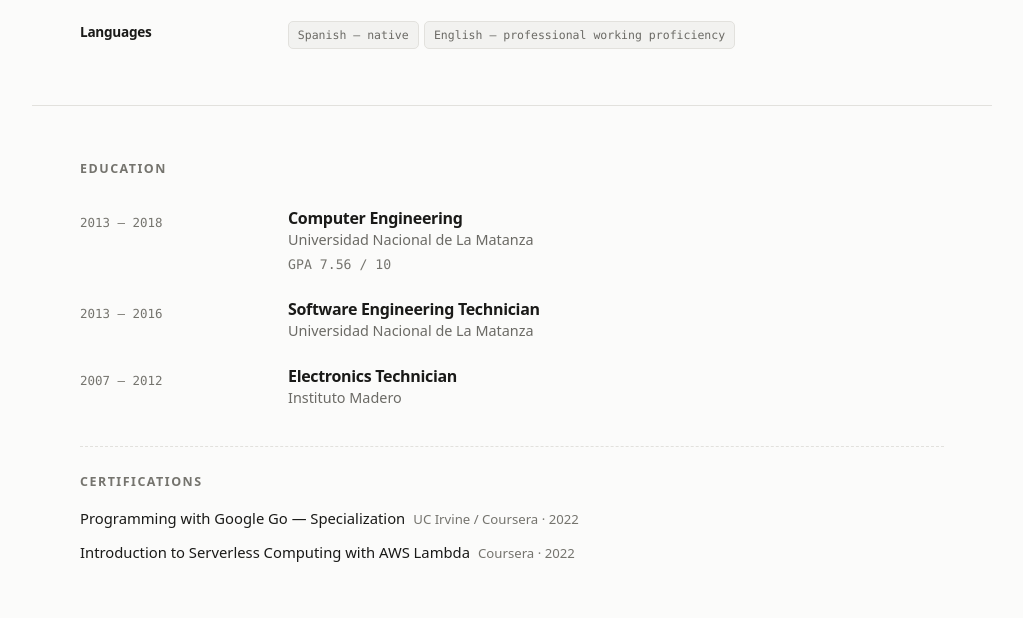
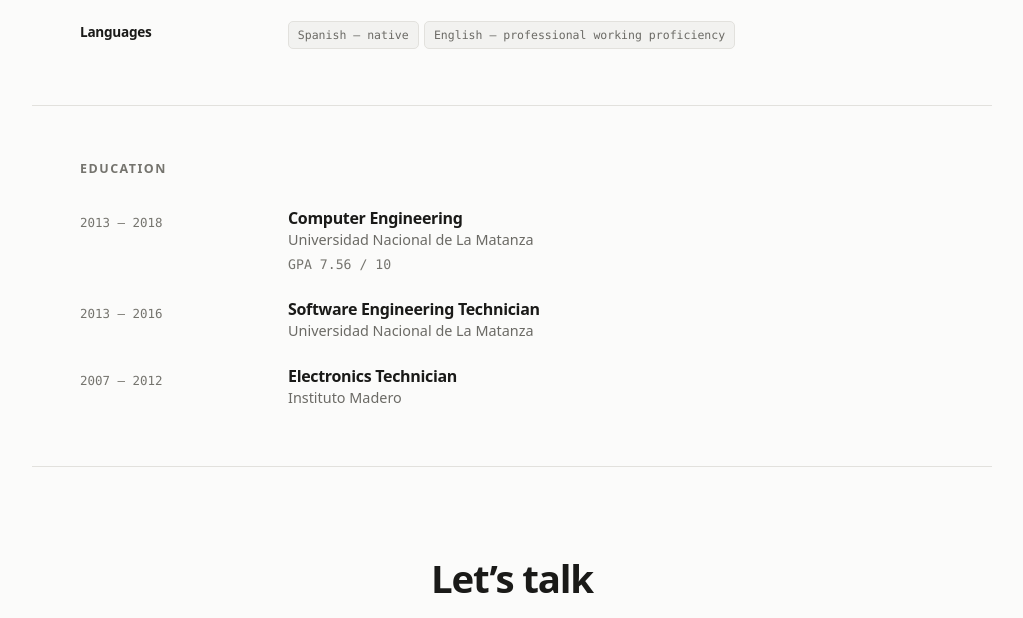
Before and after one commit to ivangreve/ivangreve.com, an Astro site: page / in a window 1280 px wide. Shown: the part 6013-6631 px from the top of the page, without its empty margins (128-1151 px from the left). Built offline with nearby package versions, Linux system fonts and the light colour scheme; Astro itself is replaced by a stand-in of ours.

Commit message:
refactor(education): drop the certifications block
Two 2022 Coursera courses under an engineering degree and eight years of
production work argue down, not up. Takes the Certification interface, the
arrays in both languages, the component block and every style with it.

```diff
--- a/src/components/Education.astro
+++ b/src/components/Education.astro
@@ -6,7 +6,6 @@ interface Props {
 }
 
 const { data } = Astro.props;
-const certsLabel = data.lang === 'es' ? 'Certificaciones' : 'Certifications';
 ---
 
 <section class="section shell" id="education" aria-labelledby="education-title">
@@ -26,20 +25,4 @@ const certsLabel = data.lang === 'es' ? 'Certificaciones' : 'Certifications';
       ))
     }
   </div>
-
-  {
-    data.certifications.length > 0 && (
-      <div class="certs">
-        <h3 class="certs__label">{certsLabel}</h3>
-        {data.certifications.map((cert) => (
-          <p class="cert">
-            <span class="cert__name">{cert.name}</span>
-            <span class="cert__meta">
-              {cert.issuer} · {cert.year}
-            </span>
-          </p>
-        ))}
-      </div>
-    )
-  }
 </section>
--- a/src/data/en.ts
+++ b/src/data/en.ts
@@ -266,10 +266,6 @@ export const en: ResumeData = {
     },
   ],
 
-  certifications: [
-    { name: 'Programming with Google Go — Specialization', issuer: 'UC Irvine / Coursera', year: '2022' },
-    { name: 'Introduction to Serverless Computing with AWS Lambda', issuer: 'Coursera', year: '2022' },
-  ],
 
   contact: {
     heading: 'Let’s talk',
--- a/src/data/es.ts
+++ b/src/data/es.ts
@@ -266,10 +266,6 @@ export const es: ResumeData = {
     },
   ],
 
-  certifications: [
-    { name: 'Programming with Google Go — Specialization', issuer: 'UC Irvine / Coursera', year: '2022' },
-    { name: 'Introduction to Serverless Computing with AWS Lambda', issuer: 'Coursera', year: '2022' },
-  ],
 
   contact: {
     heading: 'Hablemos',
--- a/src/styles/global.css
+++ b/src/styles/global.css
@@ -1090,40 +1090,6 @@ html:not(.js) .shots__slide img {
   margin-top: 0.15rem;
 }
 
-.certs {
-  margin-top: 2.25rem;
-  padding-top: 1.75rem;
-  border-top: 1px dashed var(--border);
-  display: grid;
-  gap: 0.6rem;
-}
-
-.certs__label {
-  font-size: 0.78rem;
-  font-weight: 620;
-  text-transform: uppercase;
-  letter-spacing: 0.12em;
-  color: var(--text-faint);
-  margin-bottom: 0.4rem;
-}
-
-.cert {
-  display: flex;
-  flex-wrap: wrap;
-  align-items: baseline;
-  gap: 0.5rem;
-  font-size: 0.925rem;
-}
-
-.cert__name {
-  font-weight: 540;
-}
-
-.cert__meta {
-  color: var(--text-faint);
-  font-size: 0.825rem;
-}
-
 /* --- Contact & footer ---------------------------------------------------- */
 
 .contact {
@@ -1298,8 +1264,7 @@ html:not(.js) .shots__slide img {
      a sheet blank. */
   .project,
   .study,
-  .skillgroup,
-  .cert {
+  .skillgroup {
     break-inside: avoid;
     page-break-inside: avoid;
   }
@@ -1344,11 +1309,6 @@ html:not(.js) .shots__slide img {
   .skills,
   .studies {
     gap: 0.5rem;
-  }
-
-  .certs {
-    margin-top: 0.7rem;
-    padding-top: 0.6rem;
   }
 
   .job__highlights,
```
Also changed, not shown: src/data/types.ts (+0 -7 lines).
